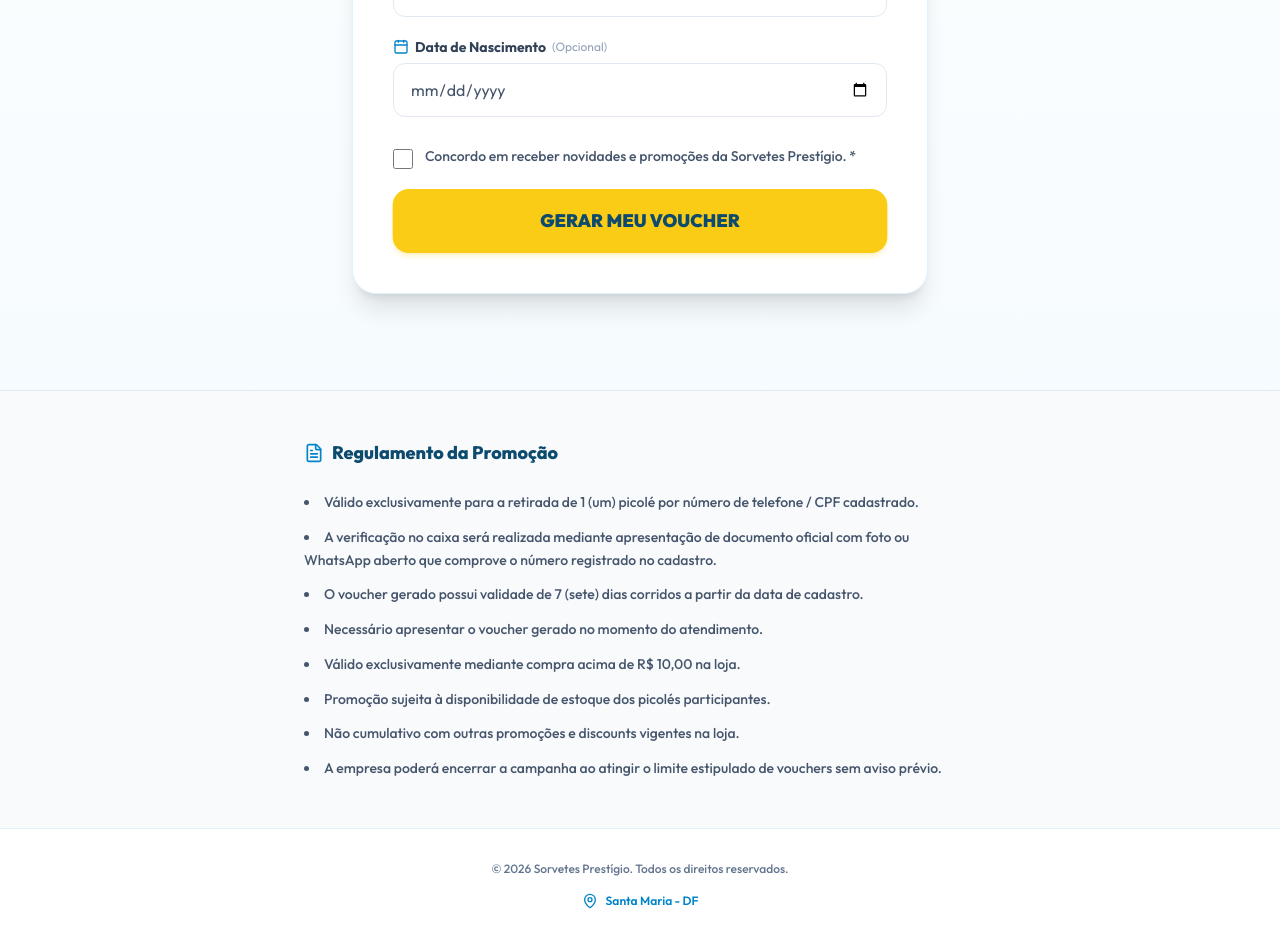
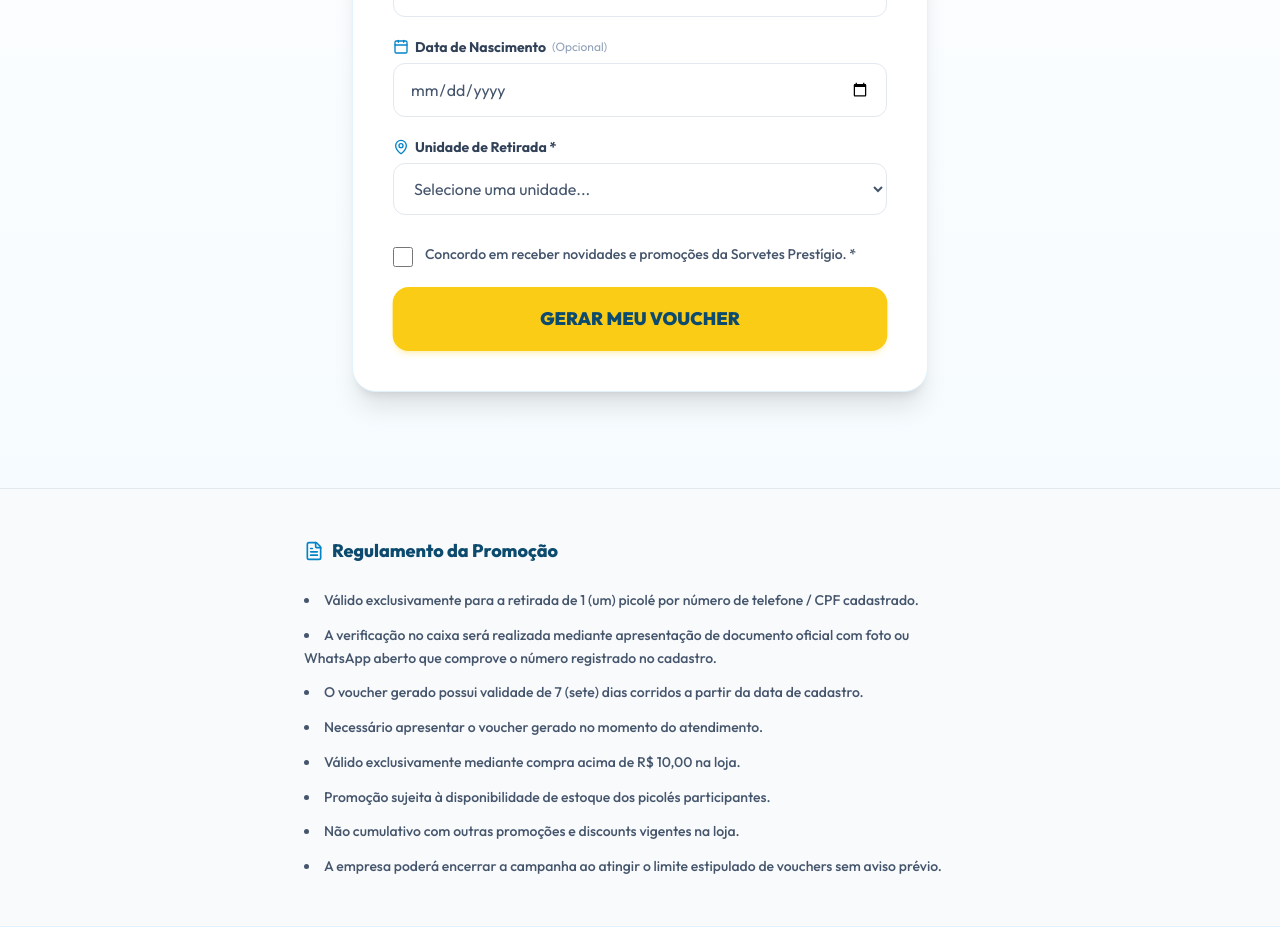
Before and after one commit to MatheusOliveiraFidelioMarinho/sorvetesprestigio, a Next.js app: page / in a window 1280 px wide. Shown: the part 2320-3254 px from the top of the page. Built offline with nearby package versions, Linux system fonts and the light colour scheme.

Commit message:
feat: Adicionada seleção de unidades, links por URL e abas de status no painel

```diff
--- a/src/app/api/voucher/route.ts
+++ b/src/app/api/voucher/route.ts
@@ -4,7 +4,7 @@
 export async function POST(request: Request) {
   try {
     const body = await request.json();
-    const { nome, whatsapp, dataNascimento, voucherCode, origem } = body;
+    const { nome, whatsapp, dataNascimento, voucherCode, origem, unidade } = body;
 
     // Validação básica
     if (!nome || !whatsapp || !voucherCode) {
@@ -35,6 +35,7 @@
         voucherCode,
         status: "Não Utilizado",
         origem: origem || "Direto/Orgânico",
+        unidade: unidade || "Unidade Santa Maria",
       },
     });
 
--- a/src/app/page.tsx
+++ b/src/app/page.tsx
@@ -30,18 +30,20 @@
   const [nome, setNome] = useState("");
   const [whatsapp, setWhatsApp] = useState("");
   const [dataNascimento, setDataNascimento] = useState("");
+  const [unidade, setUnidade] = useState("");
   const [concordaPromocoes, setConcordaPromocoes] = useState(false);
-  const [errors, setErrors] = useState<{ nome?: string; whatsapp?: string; concorda?: string }>({});
+  const [errors, setErrors] = useState<{ nome?: string; whatsapp?: string; concorda?: string; unidade?: string }>({});
   const [origem, setOrigem] = useState("Direto/Orgânico");
 
   const formRef = useRef<HTMLDivElement>(null);
 
-  // Detecta a origem pelos parâmetros da URL (UTMs ou ref)
+  // Detecta a origem e a unidade pelos parâmetros da URL (UTMs, ref, ou unidade)
   useEffect(() => {
     if (typeof window !== "undefined") {
       const urlParams = new URLSearchParams(window.location.search);
       const utmSource = urlParams.get("utm_source");
       const refParam = urlParams.get("ref");
+      const unitParam = urlParams.get("unidade") || urlParams.get("unit");
 
       if (utmSource === "fb_ads" || utmSource === "instagram_ads" || utmSource === "meta_ads" || urlParams.get("fbclid")) {
         setOrigem("Tráfego Pago (Meta/Insta)");
@@ -49,6 +51,19 @@
         setOrigem("Indicação WhatsApp");
       } else if (utmSource) {
         setOrigem(`Outra Mídia (${utmSource})`);
+      }
+
+      if (unitParam) {
+        const paramClean = unitParam.toLowerCase().trim();
+        if (paramClean === "320") {
+          setUnidade("Unidade 320");
+        } else if (paramClean === "314") {
+          setUnidade("Unidade 314");
+        } else if (paramClean.includes("santa") || paramClean.includes("maria")) {
+          setUnidade("Unidade Santa Maria");
+        } else if (paramClean.includes("areal")) {
+          setUnidade("Unidade Areal");
+        }
       }
     }
   }, []);
@@ -74,7 +89,7 @@
   // Validação e Envio
   const handleSubmit = async (e: React.FormEvent) => {
     e.preventDefault();
-    const newErrors: { nome?: string; whatsapp?: string; concorda?: string } = {};
+    const newErrors: { nome?: string; whatsapp?: string; concorda?: string; unidade?: string } = {};
 
     if (!nome.trim()) {
       newErrors.nome = "Por favor, digite seu nome completo.";
@@ -83,6 +98,10 @@
     const cleanWhatsApp = whatsapp.replace(/\D/g, "");
     if (cleanWhatsApp.length < 10) {
       newErrors.whatsapp = "Por favor, digite um número de WhatsApp válido.";
+    }
+
+    if (!unidade) {
+      newErrors.unidade = "Por favor, selecione qual unidade deseja retirar seu picolé.";
     }
 
     if (!concordaPromocoes) {
@@ -111,6 +130,7 @@
           dataNascimento,
           voucherCode: code,
           origem,
+          unidade,
         }),
       });
 
@@ -327,6 +347,25 @@
                     />
                   </div>
 
+                  <div className="space-y-1.5">
+                    <label className="text-sm font-bold text-slate-700 flex items-center gap-1.5">
+                      <MapPin className="w-4 h-4 text-brand-blue" />
+                      Unidade de Retirada *
+                    </label>
+                    <select
+                      value={unidade}
+                      onChange={(e) => setUnidade(e.target.value)}
+                      className={`w-full px-4 py-3.5 rounded-xl border ${errors.unidade ? "border-red-500 focus:ring-red-200" : "border-slate-200 focus:ring-sky-200"} focus:border-brand-sky outline-hidden focus:ring-4 transition text-slate-600 bg-white`}
+                    >
+                      <option value="">Selecione uma unidade...</option>
+                      <option value="Unidade 320">Unidade 320 (Samambaia Sul QN 320)</option>
+                      <option value="Unidade 314">Unidade 314 (Samambaia QR 314)</option>
+                      <option value="Unidade Santa Maria">Unidade Santa Maria (Santa Maria)</option>
+                      <option value="Unidade Areal">Unidade Areal (Areal)</option>
+                    </select>
+                    {errors.unidade && <p className="text-xs text-red-500 font-semibold">{errors.unidade}</p>}
+                  </div>
+
                   <div className="space-y-3 pt-2">
                     <label className="flex items-start gap-3 cursor-pointer select-none">
                       <input
@@ -384,9 +423,16 @@
                     {voucherCode}
                   </p>
 
-                  <div className="mt-4 flex items-center justify-center gap-2 text-xs text-brand-blue font-bold">
-                    <QrCode className="w-4 h-4" />
-                    APRESENTE NO CAIXA DA LOJA
+                  <div className="mt-4 flex flex-col items-center justify-center gap-1.5 text-xs text-brand-blue font-bold">
+                    <div className="flex items-center gap-2">
+                      <QrCode className="w-4 h-4" />
+                      APRESENTE NO CAIXA DA LOJA
+                    </div>
+                    {unidade && (
+                      <div className="mt-2 bg-brand-blue text-white px-3.5 py-1 rounded-full text-[11px] font-bold tracking-wide uppercase">
+                        Retirada: {unidade}
+                      </div>
+                    )}
                   </div>
                 </div>
 
```
Also changed, not shown: src/app/caixa-prestigio-7918/page.tsx (+86 -14 lines), 1 other file (tests, documents, lock files or other folders).
